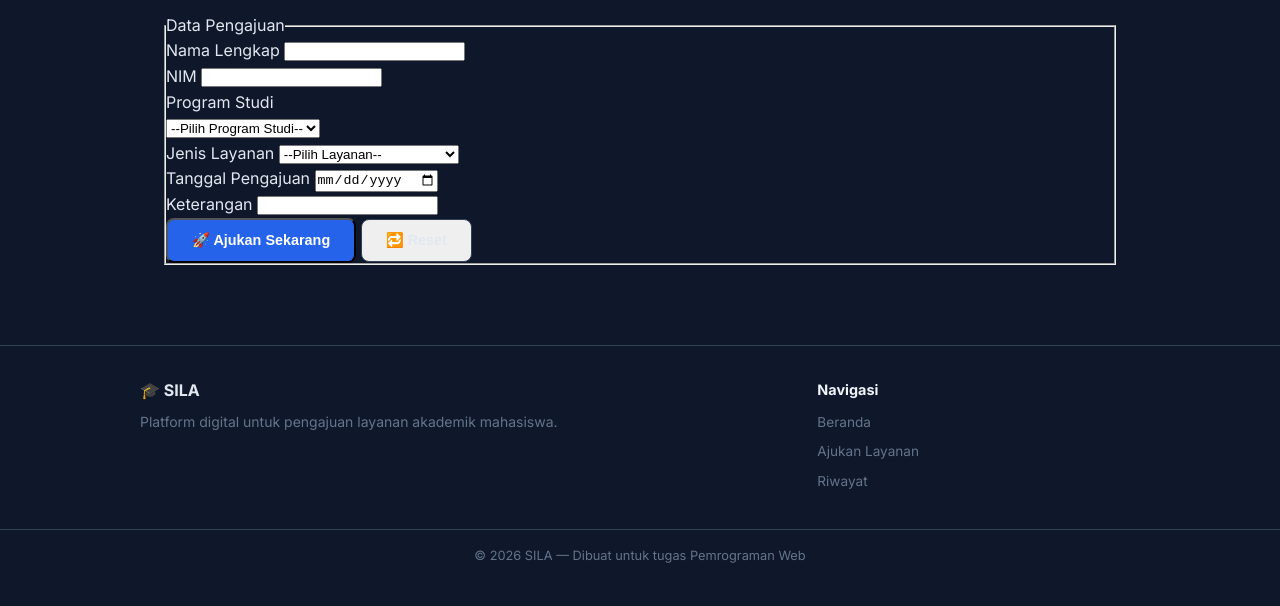
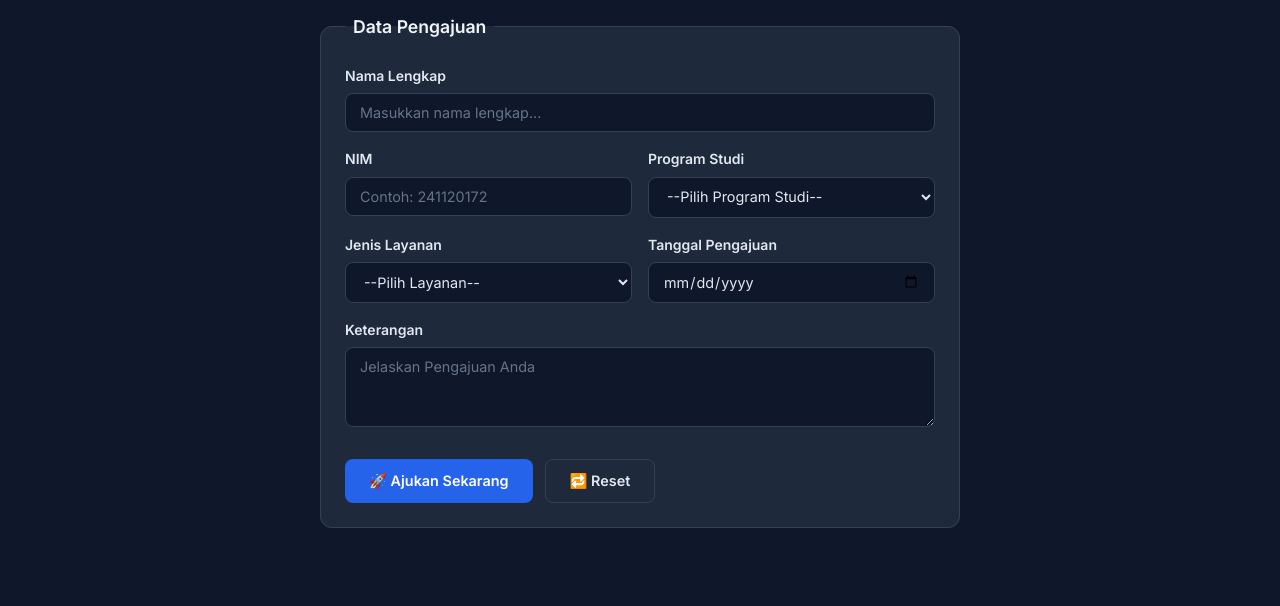
Before and after one commit to Rickyydnt0/silaAppRic, a plain HTML site: page layanan.html in a window 1280 px wide. Shown: the part 194-800 px from the top of the page. Drawn offline with Linux system fonts and the light colour scheme.

Commit message:
Edit file layanan.html (form dan style)

```diff
--- a/css/style.css
+++ b/css/style.css
@@ -516,3 +516,100 @@
         text-align: center;
     }
 }
+
+.form-card {
+    max-width: 640px;
+    /* Lebar maksimum form */
+    margin: 0 auto;
+    /* Tengah halaman */
+}
+
+fieldset {
+    border: 1px solid #334155;
+    border-radius: 12px;
+    padding: 24px;
+    background-color: #1e293b;
+}
+
+legend {
+    font-size: 1.1rem;
+    font-weight: 600;
+    color: #f1f5f9;
+    padding: 0 8px;
+}
+
+.form-group {
+    margin-bottom: 16px;
+}
+
+.form-group label {
+    display: block;
+    /* Label mengambil 1 baris penuh */
+    font-size: 0.875rem;
+    font-weight: 600;
+    color: #e2e8f0;
+    margin-bottom: 6px;
+    /* Jarak label ke input */
+}
+
+/* Semua field lebar sama 100%, padding, warna gelap dan border tipis */
+.form-group input,
+.form-group select,
+.form-group textarea {
+    width: 100%;
+    /* Lebarkan seukuran containernya 640px */
+    padding: 10px 14px;
+    background-color: #0f172a;
+    border: 1px solid #334155;
+    border-radius: 8px;
+    color: #e2e8f0;
+    font-family: inherit;
+    /* Mengikuti font body */
+    font-size: 0.9rem;
+    outline: none;
+    transition: border-color 0.3s;
+}
+
+/* Saat di-klik (focus): border jadi warna biru terang */
+.form-group input:focus,
+.form-group select:focus,
+.form-group textarea:focus {
+    border-color: #2563eb;
+}
+
+.form-group input::placeholder,
+.form-group textarea::placeholder {
+    color: #64748b;
+}
+
+.form-group select {
+    cursor: pointer;
+}
+
+.form-group textarea {
+    resize: vertical;
+    min-height: 80px;
+}
+
+.form-row {
+    display: grid;
+    grid-template-columns: 1fr 1fr;
+    gap: 16px;
+}
+
+.form-actions {
+    display: flex;
+    gap: 12px;
+    margin-top: 24px;
+}
+
+.form-actions .btn {
+    cursor: pointer;
+    border: none;
+    font-family: inherit;
+}
+
+.form-actions .btn-outline {
+    border: 1px solid #334155;
+    background: none;
+}
--- a/layanan.html
+++ b/layanan.html
@@ -41,22 +41,22 @@
 
                 <!-- Nama lengkap, NIM, Program Studi, Jenis Layanan, Tanggal Pengajuan, Keterangan -->
                 <!-- Awal Form -->
-                <form action="#" target="_blank" method="post">
+                <form action="#" target="_blank" method="post" class="form-card">
                     <fieldset>
                         <legend>Data Pengajuan</legend>
 
                         <!-- Input Nama Lengkap -->
                         <div class="form-group">
                             <label for="nama">Nama Lengkap</label>
-                            <input type="text" id="nama">
+                            <input type="text" id="nama" required placeholder="Masukkan nama lengkap...">
                         </div>
 
                         <!-- NIM dan Program Studi -->
-                        <div>
+                        <div class="form-row">
                             <!-- NIM -->
                             <div class="form-group">
                                 <label for="nim">NIM</label>
-                                <input type="text" id="nim">
+                                <input type="text" id="nim" required placeholder="Contoh: 241120172">
                             </div>
 
                             <!-- Program Studi -->
@@ -72,11 +72,11 @@
                                         <option value="Akuntansi">Akuntansi</option>
                                     </select>
                                 </div>
-
+                            </div>
                         </div>
 
                         <!-- Jenis Layanan dan Tanggal -->
-                            <div>
+                        <div class="form-row">
                             <div class="form-group">
                                 <label for="jenis">Jenis Layanan</label>
                                 <select id="jenis" name="jenis">
@@ -91,21 +91,20 @@
                             <!-- Tanggal -->
                             <div class="form-group">
                                 <label for="tanggal">Tanggal Pengajuan</label>
-                                    <input type="date" id="tanggal" name="tanggal">
+                                <input type="date" id="tanggal" name="tanggal" required>
+                            </div>
                         </div>
 
                             <!-- Keterangan -->
                             <div class="form-group">
                                 <label for="keterangan">Keterangan</label>
-                                    <input type="text" id="keterangan">
+                                <textarea type="text" id="keterangan" rows="3" placeholder="Jelaskan Pengajuan Anda"></textarea>
                             </div>
 
                             <!-- Button -->
-                                <div class="form-group">
+                            <div class="form-actions">
                                 <button type="submit" class="btn btn-primary">🚀 Ajukan Sekarang</button>
                                 <button type="reset" class="btn btn-outline">🔁 Reset</button>
-                                </div>
-                            </div>
                             </div>
 
                     </fieldset>
```
Lines whose indentation alone changed are shown as unchanged.
